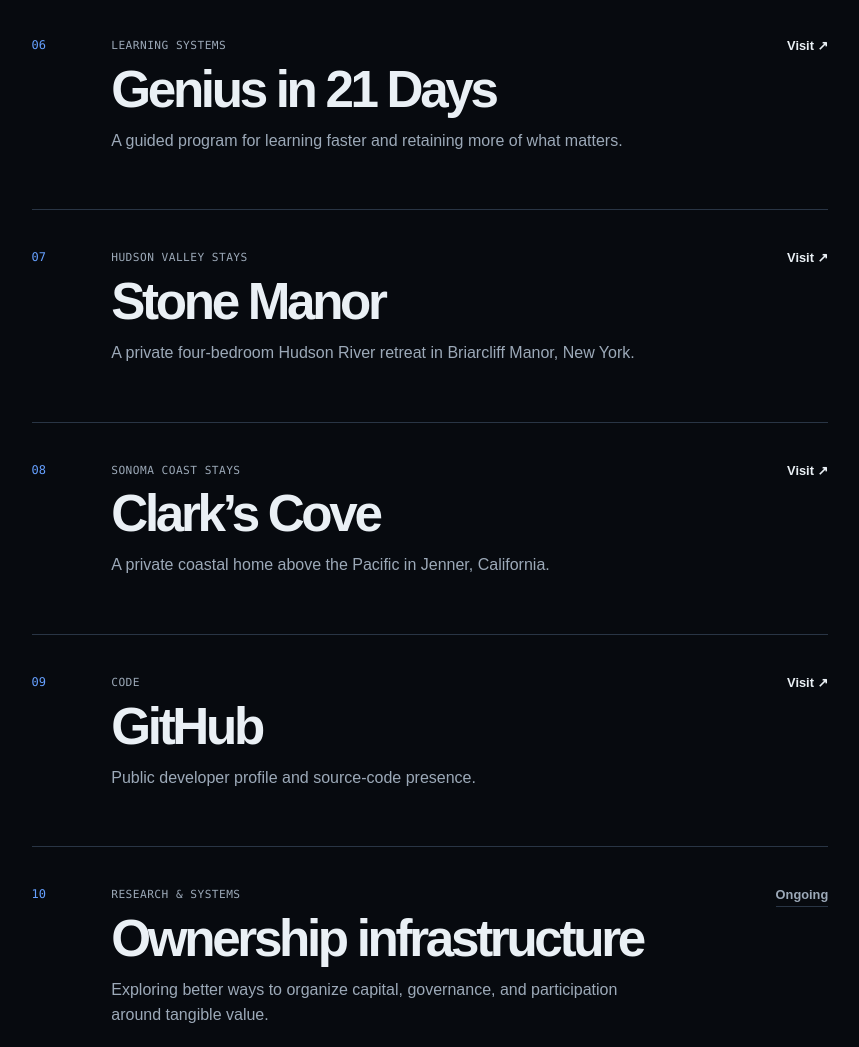
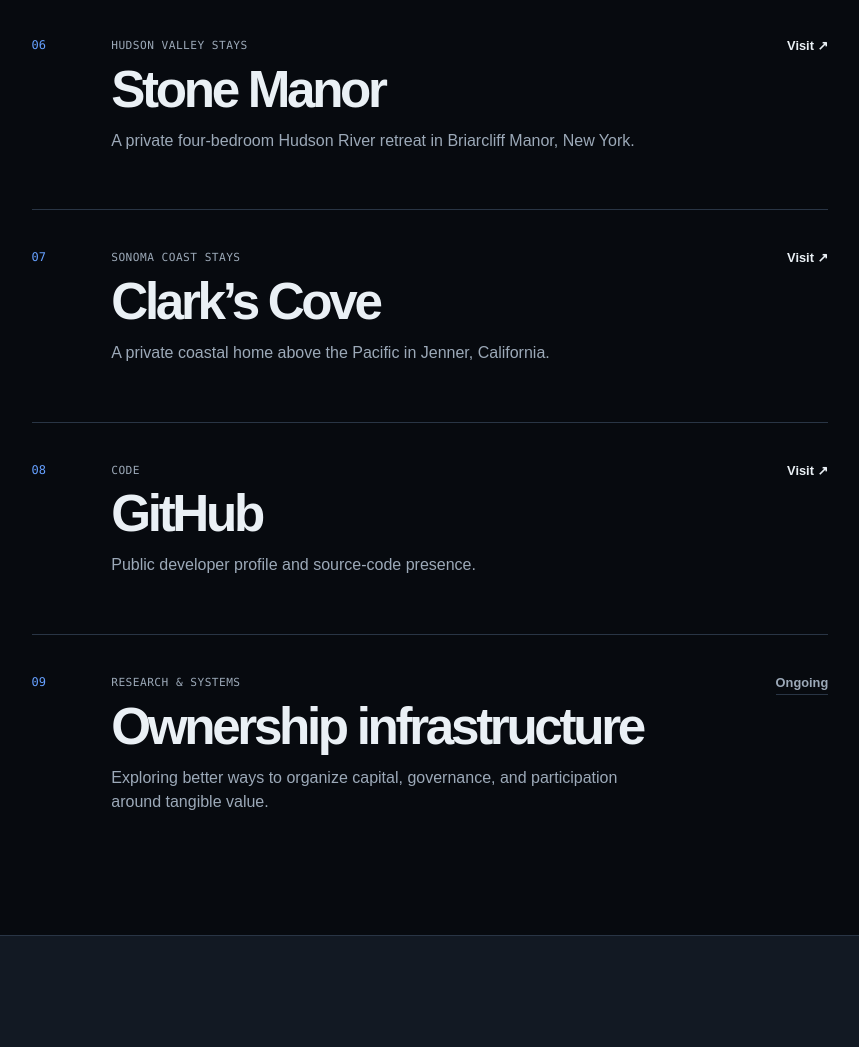
Before and after one commit to earlvanze/earlv-co, a plain HTML site: page index.html in a window 1280 px wide. Shown: the part 2700-3747 px from the top of the page, without its empty margins (343-1202 px from the left). Drawn offline with Linux system fonts and the light colour scheme.

Commit message:
Remove Genius from personal portfolio

```diff
--- a/index.html
+++ b/index.html
@@ -28,7 +28,7 @@
             "email": "mailto:earlco@nyu.edu",
             "jobTitle": "Builder, operator, and investor",
             "description": "Works on dependable AI infrastructure, real assets, and ownership systems.",
-            "sameAs": ["https://www.linkedin.com/in/earlco", "https://github.com/earlco", "https://tekiz.ai", "https://fre.market", "https://earlbnb.com", "https://ourbluefairy.com", "https://aops.studio", "https://genius.aops.studio", "https://stonemanorhudson.com", "https://stayclarkscove.com"]
+            "sameAs": ["https://www.linkedin.com/in/earlco", "https://github.com/earlco", "https://tekiz.ai", "https://fre.market", "https://earlbnb.com", "https://ourbluefairy.com", "https://aops.studio", "https://stonemanorhudson.com", "https://stayclarkscove.com"]
           },
           {
             "@type": "WebSite",
@@ -131,15 +131,6 @@
           <article class="work-item">
             <div class="work-number">06</div>
             <div class="work-copy">
-              <p class="work-type">Learning systems</p>
-              <h3>Genius in 21 Days</h3>
-              <p>A guided program for learning faster and retaining more of what matters.</p>
-            </div>
-            <a class="project-link" href="https://genius.aops.studio" target="_blank" rel="noreferrer" aria-label="Visit Genius in 21 Days">Visit <span aria-hidden="true">↗</span></a>
-          </article>
-          <article class="work-item">
-            <div class="work-number">07</div>
-            <div class="work-copy">
               <p class="work-type">Hudson Valley stays</p>
               <h3>Stone Manor</h3>
               <p>A private four-bedroom Hudson River retreat in Briarcliff Manor, New York.</p>
@@ -147,7 +138,7 @@
             <a class="project-link" href="https://stonemanorhudson.com" target="_blank" rel="noreferrer" aria-label="Visit Stone Manor">Visit <span aria-hidden="true">↗</span></a>
           </article>
           <article class="work-item">
-            <div class="work-number">08</div>
+            <div class="work-number">07</div>
             <div class="work-copy">
               <p class="work-type">Sonoma Coast stays</p>
               <h3>Clark’s Cove</h3>
@@ -156,7 +147,7 @@
             <a class="project-link" href="https://stayclarkscove.com" target="_blank" rel="noreferrer" aria-label="Visit Clark’s Cove">Visit <span aria-hidden="true">↗</span></a>
           </article>
           <article class="work-item">
-            <div class="work-number">09</div>
+            <div class="work-number">08</div>
             <div class="work-copy">
               <p class="work-type">Code</p>
               <h3>GitHub</h3>
@@ -165,7 +156,7 @@
             <a class="project-link" href="https://github.com/earlco" target="_blank" rel="noreferrer" aria-label="Visit Earl Co on GitHub">Visit <span aria-hidden="true">↗</span></a>
           </article>
           <article class="work-item">
-            <div class="work-number">10</div>
+            <div class="work-number">09</div>
             <div class="work-copy">
               <p class="work-type">Research &amp; systems</p>
               <h3>Ownership infrastructure</h3>
```
Also changed, not shown: llms.txt.
